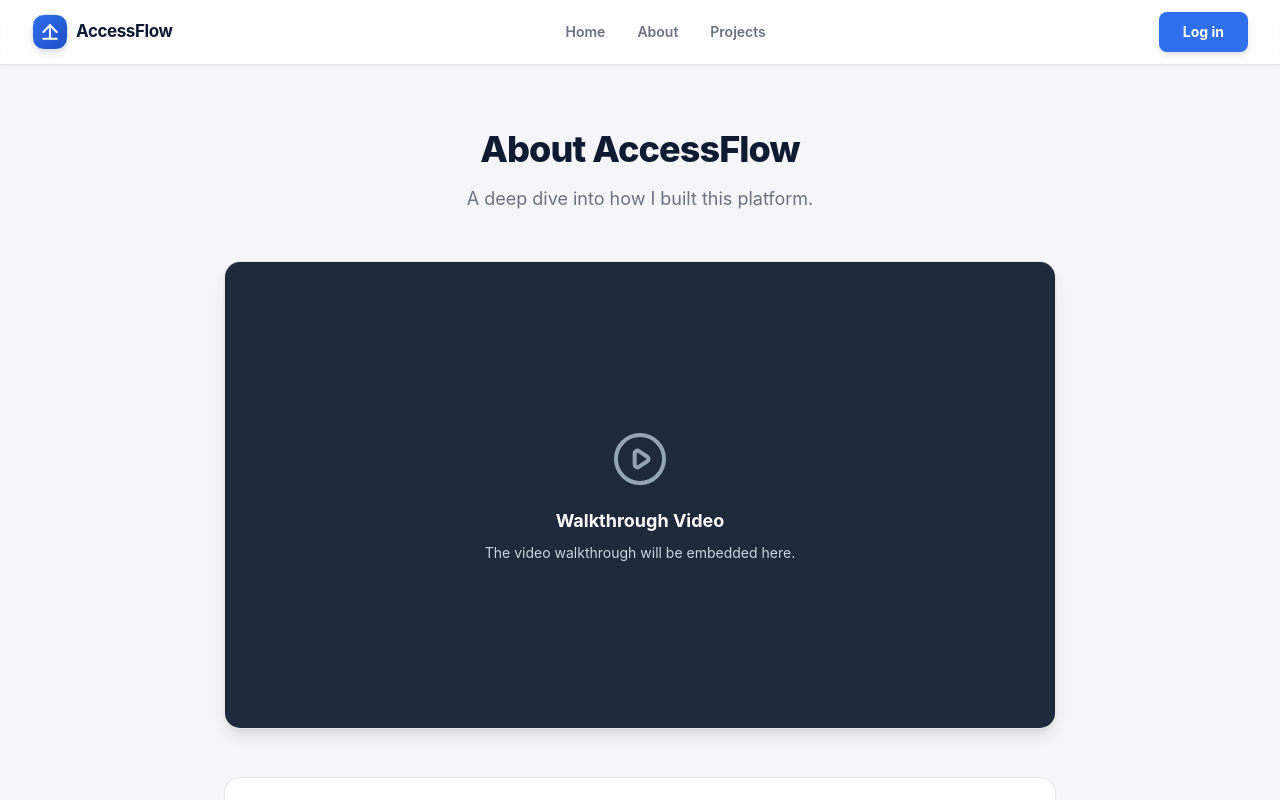
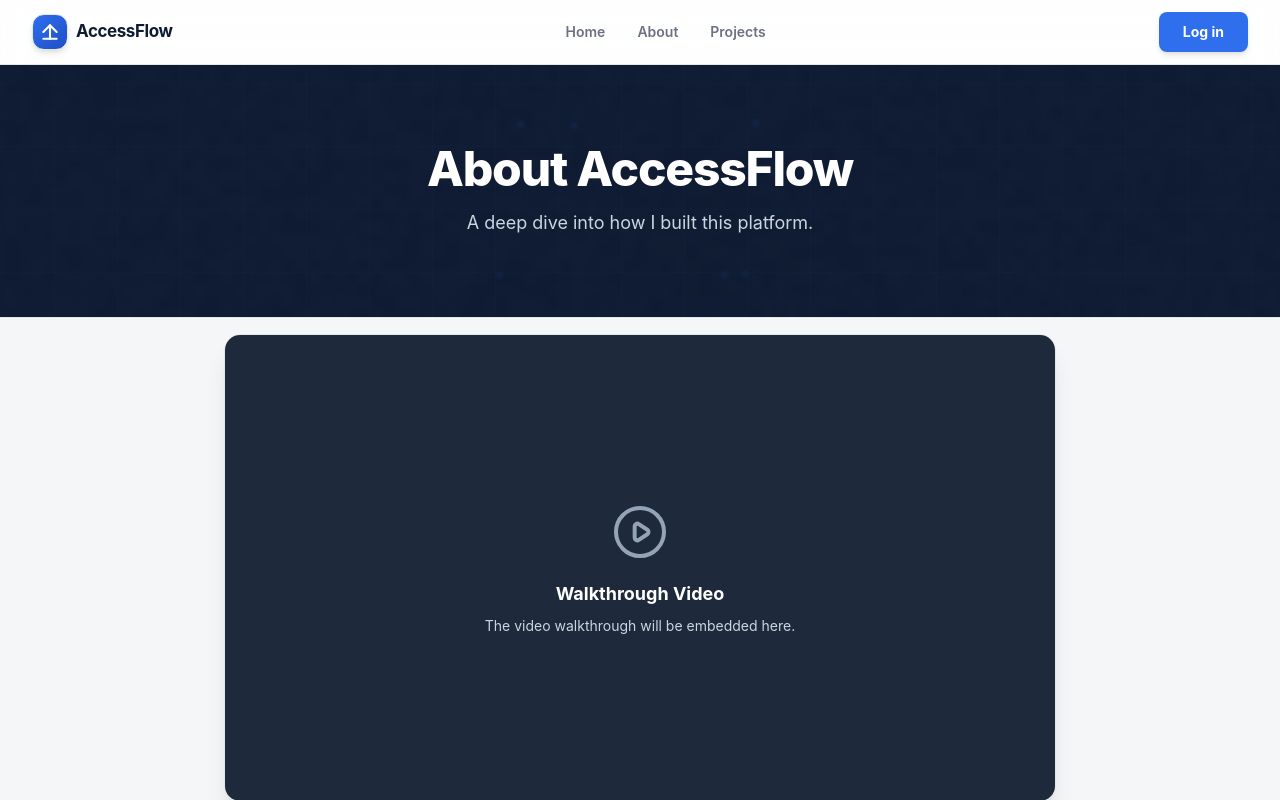
Before and after one commit to zairakhaan786/AccessFlow, a Next.js app: page /about in a window 1280 px wide. Shown: the top 800 px of the page. Built offline with nearby package versions, Linux system fonts and the light colour scheme.

Commit message:
style(ui): integrate ambient background canvas into marketing hero and dashboard margins

```diff
--- a/app/(marketing)/about/page.tsx
+++ b/app/(marketing)/about/page.tsx
@@ -1,21 +1,28 @@
 import React from "react";
 import Link from "next/link";
 import { ArrowRight } from "lucide-react";
+import AutomationBackground from "@/components/auth/AutomationBackground";
 
 export default function AboutPage() {
   return (
-    <div className="flex-1 w-full max-w-4xl mx-auto py-16 px-4 sm:px-6 lg:px-8">
-      <div className="text-center mb-12">
-        <h1 className="text-3xl md:text-4xl font-extrabold text-[var(--navy)] tracking-tight">
-          About AccessFlow
-        </h1>
-        <p className="mt-4 text-lg text-[var(--muted)]">
-          A deep dive into how I built this platform.
-        </p>
+    <div className="flex-1 w-full bg-[#F5F6F8]">
+      {/* Hero Section with Automation Background */}
+      <div className="relative w-full overflow-hidden bg-[#0F1B33] py-20 px-4 sm:px-6 lg:px-8 border-b border-[var(--border)]">
+        <AutomationBackground />
+
+        <div className="relative z-10 text-center max-w-4xl mx-auto">
+          <h1 className="text-3xl md:text-5xl font-extrabold text-white tracking-tight">
+            About AccessFlow
+          </h1>
+          <p className="mt-4 text-lg text-slate-300 max-w-2xl mx-auto">
+            A deep dive into how I built this platform.
+          </p>
+        </div>
       </div>
 
-      {/* Video Walkthrough Placeholder */}
-      <div className="w-full aspect-video rounded-2xl overflow-hidden bg-slate-100 border border-[var(--border)] shadow-lg mb-12 relative">
+      <div className="w-full max-w-4xl mx-auto py-12 px-4 sm:px-6 lg:px-8 -mt-8 relative z-20">
+        {/* Video Walkthrough Placeholder */}
+        <div className="w-full aspect-video rounded-2xl overflow-hidden bg-white border border-[var(--border)] shadow-xl mb-12 relative">
         <div className="absolute inset-0 flex flex-col items-center justify-center text-center p-6 bg-slate-800 text-white">
           <svg className="w-16 h-16 mb-4 text-slate-400" fill="none" viewBox="0 0 24 24" stroke="currentColor">
             <path strokeLinecap="round" strokeLinejoin="round" strokeWidth={1.5} d="M14.752 11.168l-3.197-2.132A1 1 0 0010 9.87v4.263a1 1 0 001.555.832l3.197-2.132a1 1 0 000-1.664z" />
@@ -148,5 +155,6 @@ export default function AboutPage() {
         </div>
       </div>
     </div>
+    </div>
   );
 }
--- a/components/dashboard/MainDashboard.tsx
+++ b/components/dashboard/MainDashboard.tsx
@@ -2,6 +2,7 @@
 
 import React, { useState } from "react";
 import Header from "@/components/layout/Header";
+import AutomationBackground from "@/components/auth/AutomationBackground";
 import SearchSection, { AccessCatalogItem } from "./SearchSection";
 import MyRequestsSection, { RequestItem } from "./MyRequestsSection";
 import ApprovalsSection from "./ApprovalsSection";
@@ -93,12 +94,18 @@ export default function MainDashboard({
   );
 
   return (
-    <div className="min-h-screen bg-[var(--bg)]">
-      <Header
-        currentUser={currentUser}
-        notifications={notifications}
-        allDemoUsers={allDemoUsers}
-      />
+    <div className="min-h-screen bg-[var(--bg)] relative overflow-hidden">
+      {/* Subtle background accent at 5% opacity behind dashboard */}
+      <div className="fixed inset-0 z-0 opacity-5 pointer-events-none">
+        <AutomationBackground />
+      </div>
+
+      <div className="relative z-10 flex flex-col min-h-screen">
+        <Header
+          currentUser={currentUser}
+          notifications={notifications}
+          allDemoUsers={allDemoUsers}
+        />
 
       <main className="w-[92%] max-w-[1800px] mx-auto py-6 pb-14 flex flex-col gap-4">
         {/* Welcome Greeting */}
@@ -309,6 +316,7 @@ export default function MainDashboard({
 
       {/* Toasts */}
       <ToastContainer />
+      </div>
     </div>
   );
 }
```
